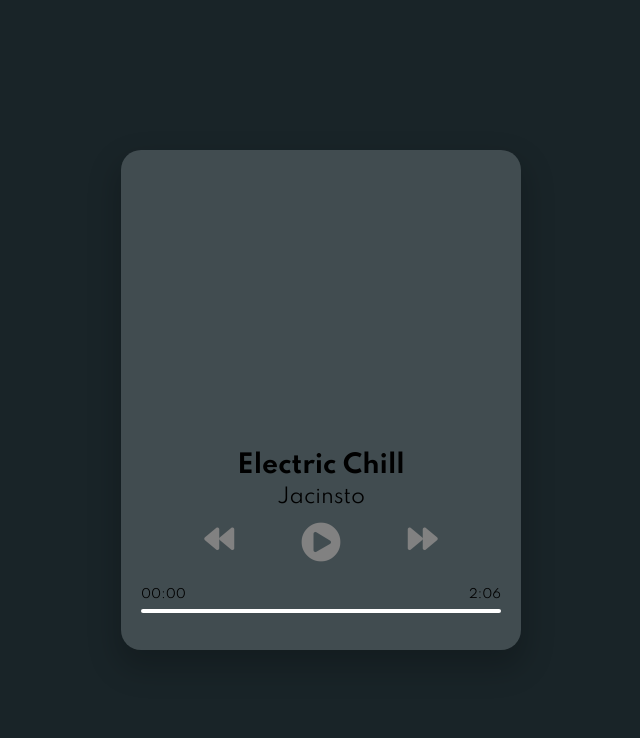
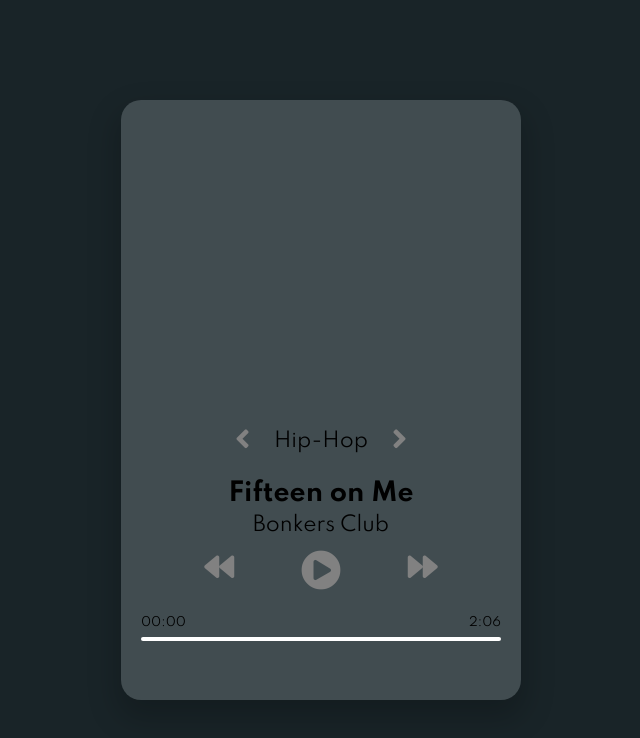
Before and after one commit to flowbartek93/react-music-app, a React app: page / in a window 1280 px wide. Shown: the top 738 px of the page, without its empty margins (319-959 px from the left). Built offline with nearby package versions, Linux system fonts and the light colour scheme.

Commit message:
categories feature

```diff
--- a/App/components/Audio.js
+++ b/App/components/Audio.js
@@ -1,17 +1,129 @@
-import React, { useEffect, useRef } from "react";
+import React, { useEffect, useRef, useState } from "react";
 import track1 from "../../src/hiphop/Bonkers-Club.mp3";
 import track2 from "../../src/hiphop/Dylan-Sitts.mp3";
+import track3 from "../../src/hiphop/bensound-groovyhiphop.mp3";
+
+import track4 from "../../src/joyful/Feeling-Free.mp3";
+import track5 from "../../src/joyful/Happy_Dreams-David_Fesliyan.mp3";
+import track6 from "../../src/joyful/Super_Spiffy-David_Fesliyan.mp3";
+
+import track7 from "../../src/relaxing/Quiet-Time.mp3";
+import track8 from "../../src/relaxing/Time-Alone.mp3";
+import track9 from "../../src/relaxing/Upon-Reflection.mp3";
 
 //tracks
 
 import Controls from "./Controls";
 
 const Audio = () => {
-  const songList = [track1, track2];
+  const songList = [
+    [
+      {
+        name: "Fifteen on Me",
+        artist: "Bonkers Club",
+        source: track1
+      },
+      {
+        name: "Bales",
+        artist: "Dylan Sitts",
+        source: track2
+      },
+      {
+        name: "Groovy HipHop",
+        artist: "Be sound",
+        source: track3
+      }
+    ],
+    [
+      {
+        name: "Feeling free",
+        artist: "Fesyllan Studios",
+        source: track4
+      },
+      {
+        name: "Happy Dreams",
+        artist: "Fesyllan Studios",
+        source: track5
+      },
+      {
+        name: "Super Spiffy",
+        artist: "Fesyllan Studios",
+        source: track6
+      }
+    ],
+    [
+      {
+        name: "Quiet Time",
+        artist: "Fesyllan Studios",
+        source: track7
+      },
+      {
+        name: "Time Alone",
+        artist: "Fesyllan Studios",
+        source: track8
+      },
+      {
+        name: "Upon Relfection",
+        artist: "Fesyllan Studios",
+        source: track9
+      }
+    ]
+  ];
+
   const musicPlayer = useRef(null);
+
+  const [category, setCategory] = useState(0);
+  const categories = useRef(null);
+
+  useEffect(() => {
+    try {
+      console.log(category);
+      categories.current.children[category].classList.add("visible");
+    } catch (e) {
+      console.log(e);
+    }
+  }, [category]);
+
+  const nextCategory = () => {
+    if (category >= categories.current.children.length - 1) {
+      setCategory(prev => {
+        categories.current.children[prev].classList.remove("visible");
+        return 0;
+      });
+    } else {
+      setCategory(prev => {
+        categories.current.children[prev].classList.remove("visible");
+        return prev + 1;
+      });
+    }
+  };
+
+  const prevCategory = () => {
+    if (category <= 0) {
+      setCategory(prev => {
+        categories.current.children[prev].classList.remove("visible");
+        return categories.current.children.length - 1;
+      });
+    } else {
+      setCategory(prev => {
+        categories.current.children[prev].classList.remove("visible");
+        return prev - 1;
+      });
+    }
+  };
 
   return (
     <>
+      <div className="select-category">
+        <i onClick={prevCategory} className="fas fa-angle-left"></i>
+        <div ref={categories} className="categories">
+          <h3 className="category hidden">Hip-Hop</h3>
+          <h3 className="category hidden">Relaxing</h3>
+          <h3 className="category hidden">Joyful</h3>
+        </div>
+        <i onClick={nextCategory} className="fas fa-angle-right"></i>
+      </div>
+
       <Controls player={musicPlayer} list={songList} />
       <audio className="music" ref={musicPlayer}></audio>
     </>
--- a/App/components/Controls.js
+++ b/App/components/Controls.js
@@ -1,8 +1,12 @@
-import React, { useEffect, useState } from "react";
+import React, { useEffect, useState, useRef } from "react";
 
 const Controls = ({ player, list }) => {
   const [isPlaying, setIsPlaying] = useState(false);
   const [currentSong, setCurrentSong] = useState(0);
+  const [currentCategory, setCurrentCategory] = useState(0);
+
+  const title = useRef(null);
+  const artist = useRef(null);
 
   const playMusic = () => {
     if (isPlaying) {
@@ -15,26 +19,32 @@ const Controls = ({ player, list }) => {
   };
 
   useEffect(() => {
-    if (currentSong > list.length - 1) {
+    if (currentSong > list[currentCategory].length - 1) {
       setCurrentSong(0);
+    } else if (currentSong < 0) {
+      setCurrentSong(list[currentCategory].length - 1);
+    } else {
+      player.current.src = list[currentCategory][currentSong].source;
+      title.current.textContent = list[currentCategory][currentSong].name;
+      artist.current.textContent = list[currentCategory][currentSong].artist;
     }
 
-    if (currentSong < 0) {
-      setCurrentSong(list.length - 1);
-    }
-
-    player.current.src = list[currentSong];
     if (isPlaying) {
       player.current.play();
     }
   }, [currentSong]);
 
   return (
-    <div className="player-controls">
-      <i className="fas fa-backward" onClick={() => setCurrentSong(prev => prev - 1)} id="prev" title="Previous"></i>
-      <i className={`fas fa-${isPlaying ? "pause" : "play"}-circle main-button`} onClick={playMusic} id="play" title="Play"></i>
-      <i className="fas fa-forward" id="next" onClick={() => setCurrentSong(prev => prev + 1)} title="Previous"></i>
-    </div>
+    <>
+      <h2 id="title" ref={title}></h2>
+      <h3 id="artist" ref={artist}></h3>
+
+      <div className="player-controls">
+        <i className="fas fa-backward" onClick={() => setCurrentSong(prev => prev - 1)} id="prev" title="Previous"></i>
+        <i className={`fas fa-${isPlaying ? "pause" : "play"}-circle main-button`} onClick={playMusic} id="play" title="Play"></i>
+        <i className="fas fa-forward" id="next" onClick={() => setCurrentSong(prev => prev + 1)} title="Previous"></i>
+      </div>
+    </>
   );
 };
 
--- a/App/components/Player.js
+++ b/App/components/Player.js
@@ -6,8 +6,6 @@ const Player = () => {
   return (
     <div className="player-container">
       <div className="img-container"></div>
-      <h2 id="title">Electric Chill</h2>
-      <h3 id="artist">Jacinsto</h3>
 
       <Audio />
       <Progress />
--- a/App/style.css
+++ b/App/style.css
@@ -19,7 +19,7 @@ body {
 }
 
 .player-container {
-  height: 500px;
+  height: 600px;
   width: 400px;
   background: #414c50;
   border-radius: 20px;
@@ -109,6 +109,28 @@ h3 {
   top: 3px;
 }
 
+.select-category {
+  display: flex;
+  flex-direction: row;
+  flex-wrap: nowrap;
+
+  justify-content: center;
+  align-items: center;
+  margin: 1.5rem 0;
+}
+
+.select-category .categories {
+  padding: 0 1.5rem;
+}
+
+.category.hidden {
+  display: none;
+}
+
+.category.hidden.visible {
+  display: block;
+}
+
 /* Media Query: iPhone (Vertical) */
 @media screen and (max-width: 376px) {
   .player-container {
--- a/package.json
+++ b/package.json
@@ -14,6 +14,7 @@
     "@babel/node": "^7.13.13",
     "@babel/preset-env": "^7.13.15",
     "@babel/preset-react": "^7.13.13",
+    "axios": "^0.21.1",
     "babel-loader": "^8.2.2",
     "css-loader": "^5.2.4",
     "file-loader": "^6.2.0",
```
Also changed, not shown: 1 other file (tests, documents, lock files or other folders).
